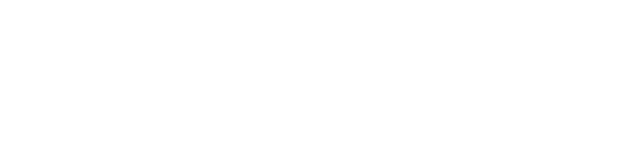
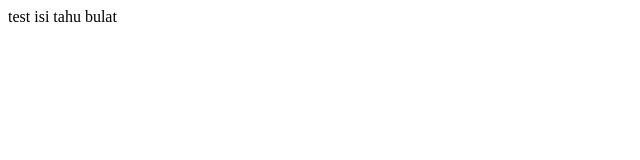
Before and after one commit to Novita3108/Novita3108.github.io, a plain HTML site: page index.html in a window 1280 px wide. Shown: the whole page, without its empty margins (0-640 px from the left). Drawn offline with Linux system fonts and the light colour scheme.

Commit message:
Update index.html

```diff
--- a/index.html
+++ b/index.html
@@ -6,6 +6,6 @@
     <title>websaya</title>
 </head>
 <body>
-
+    test isi tahu bulat
 </body>
 </html>
```
